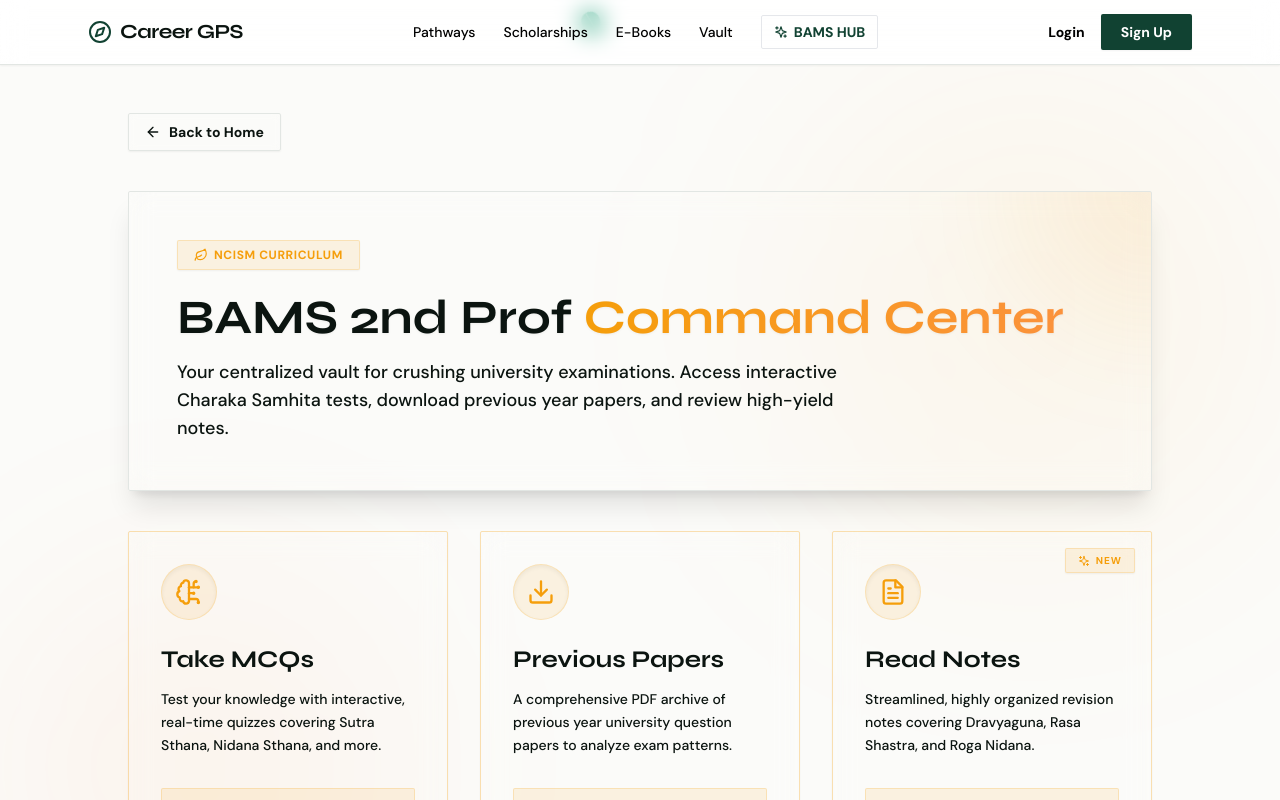
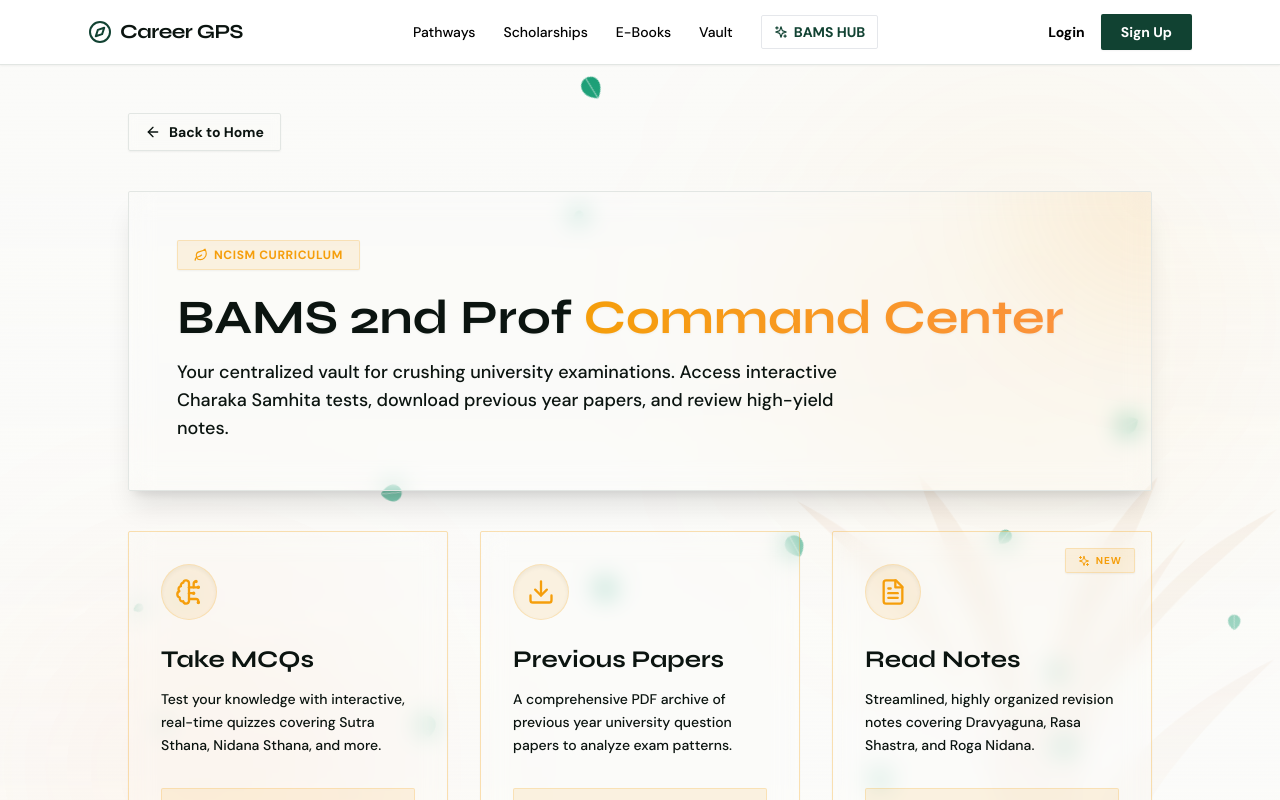
Before and after one commit to SahilDhinwa/Career-gps2.0, a Next.js app: page /bams-hub in a window 1280 px wide. Shown: the top 800 px of the page. Built offline with nearby package versions, Linux system fonts and the light colour scheme; no server answers.

Commit message:
Fix z-index and transition properties in background

```diff
--- a/components/AyurvedicBackground.tsx
+++ b/components/AyurvedicBackground.tsx
@@ -21,7 +21,7 @@ export default function AyurvedicBackground() {
   }));
 
   return (
-    <div className="fixed inset-0 z-[-1] overflow-hidden pointer-events-none transition-colors duration-500">
+    <div className="absolute inset-0 z-0 overflow-hidden pointer-events-none transition-colors duration-500">
       {/*
         Inline styles for pure CSS animations.
         Keeps dependencies zero and performance high.
```
